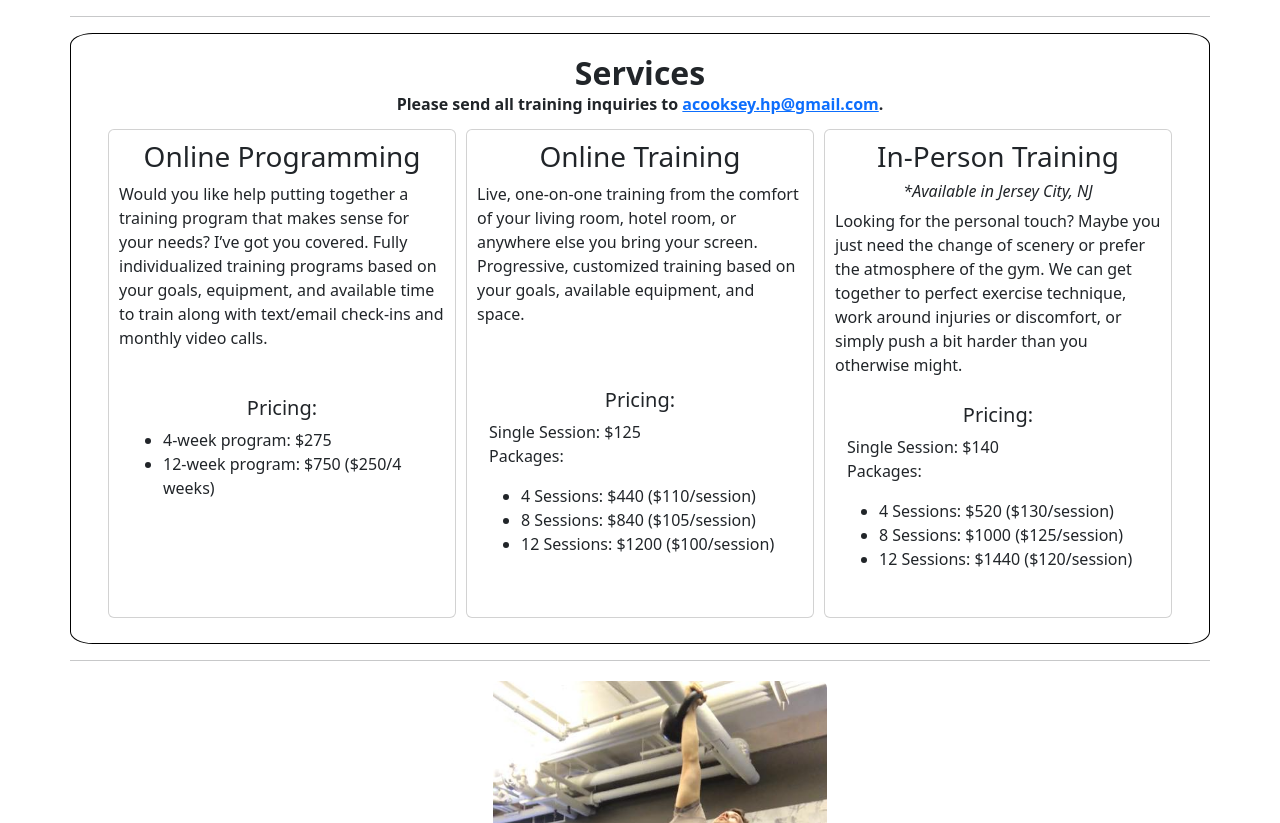
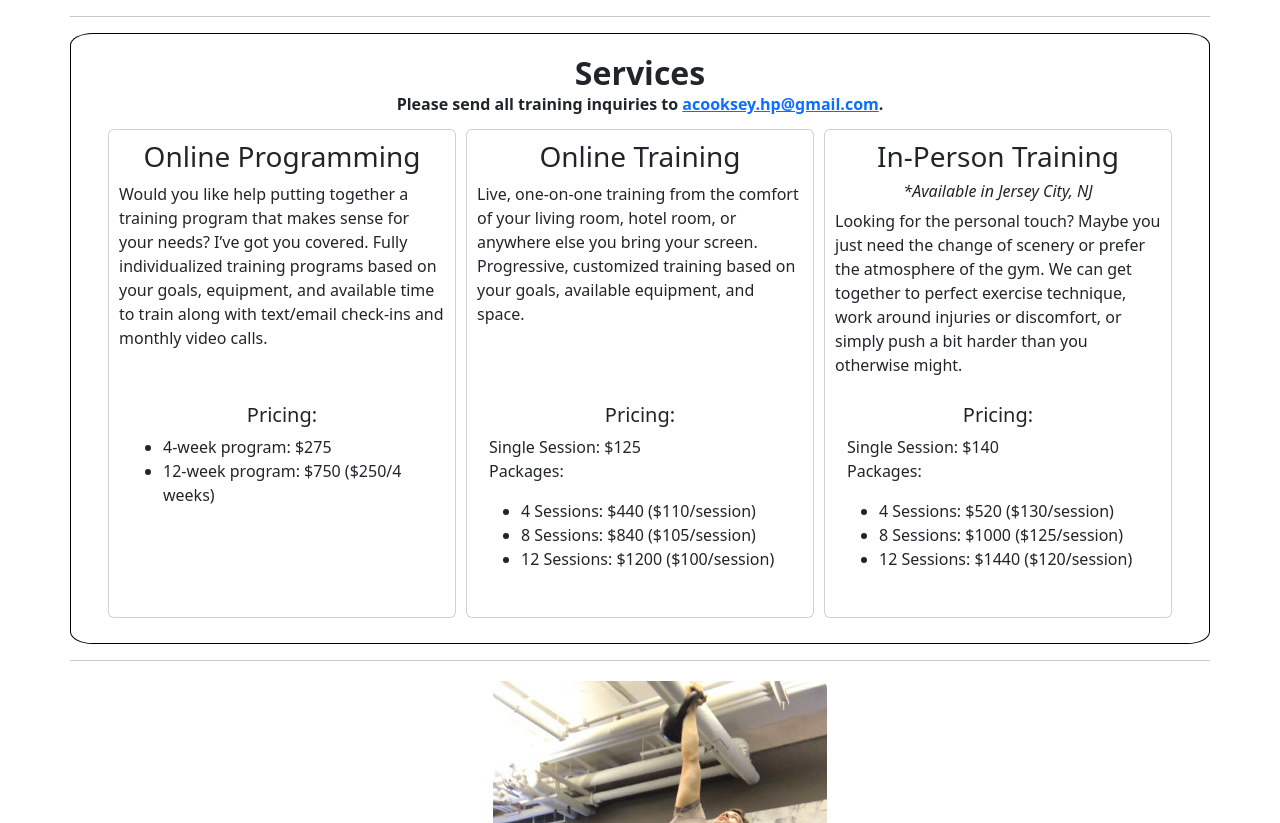
Before and after one commit to AlexCooksey2651/portfolio-website, a React (Create React App) app: page /coaching in a window 1280 px wide. Shown: the part 400-1223 px from the top of the page. Built offline with nearby package versions, Linux system fonts and the light colour scheme.

Commit message:
Change service cards display to flex

```diff
--- a/src/css/coaching.css
+++ b/src/css/coaching.css
@@ -21,7 +21,7 @@
 #coaching-page__bio-header {
     text-align: right;
     float: right;
-    margin-bottom: 0px;
+    margin: auto;
 }
 
 #coaching-page__bio-text {
@@ -57,7 +57,7 @@
 }
 
 #coaching-service-cards {
-    display: inline-flex;
+    display: flex;
     width: 100%;
 }
 
@@ -81,7 +81,7 @@
 
 .coaching-service-pricing {
     text-align: left;
-    height: 50%;
+    max-height: 50%;
 }
 
 .coaching-service-pricing h5 {
```
